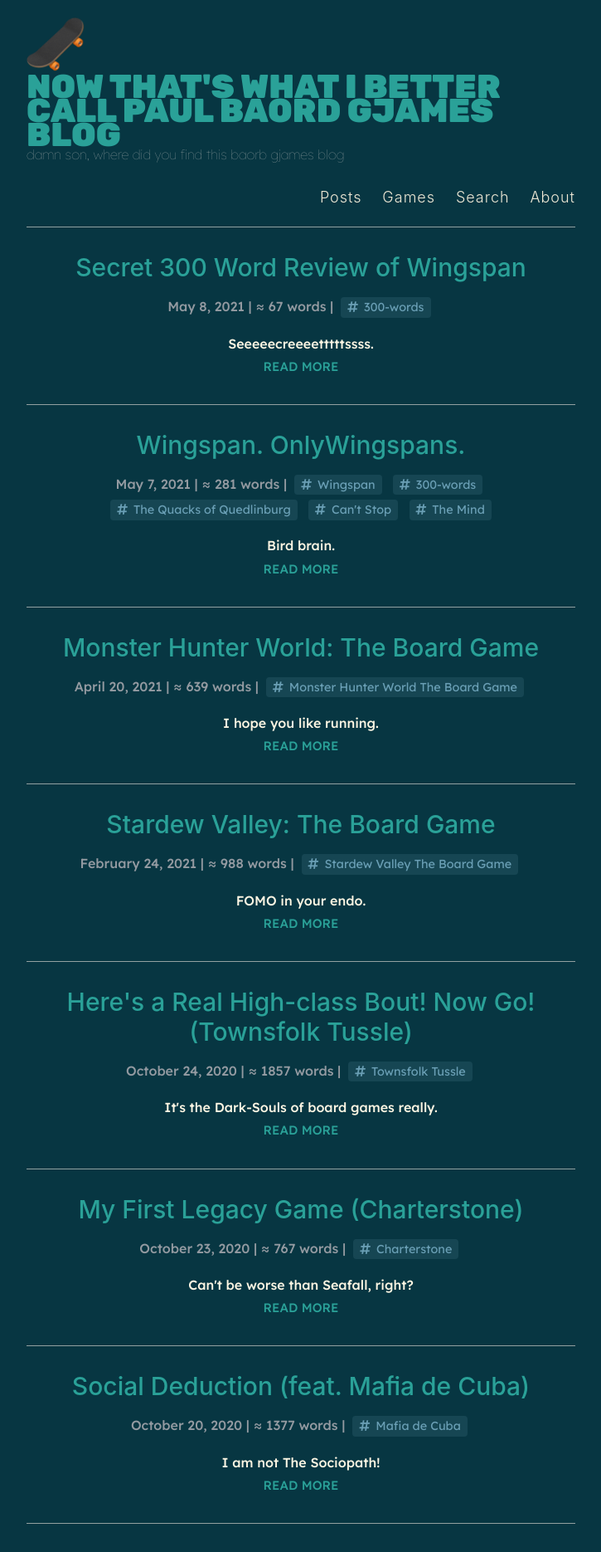
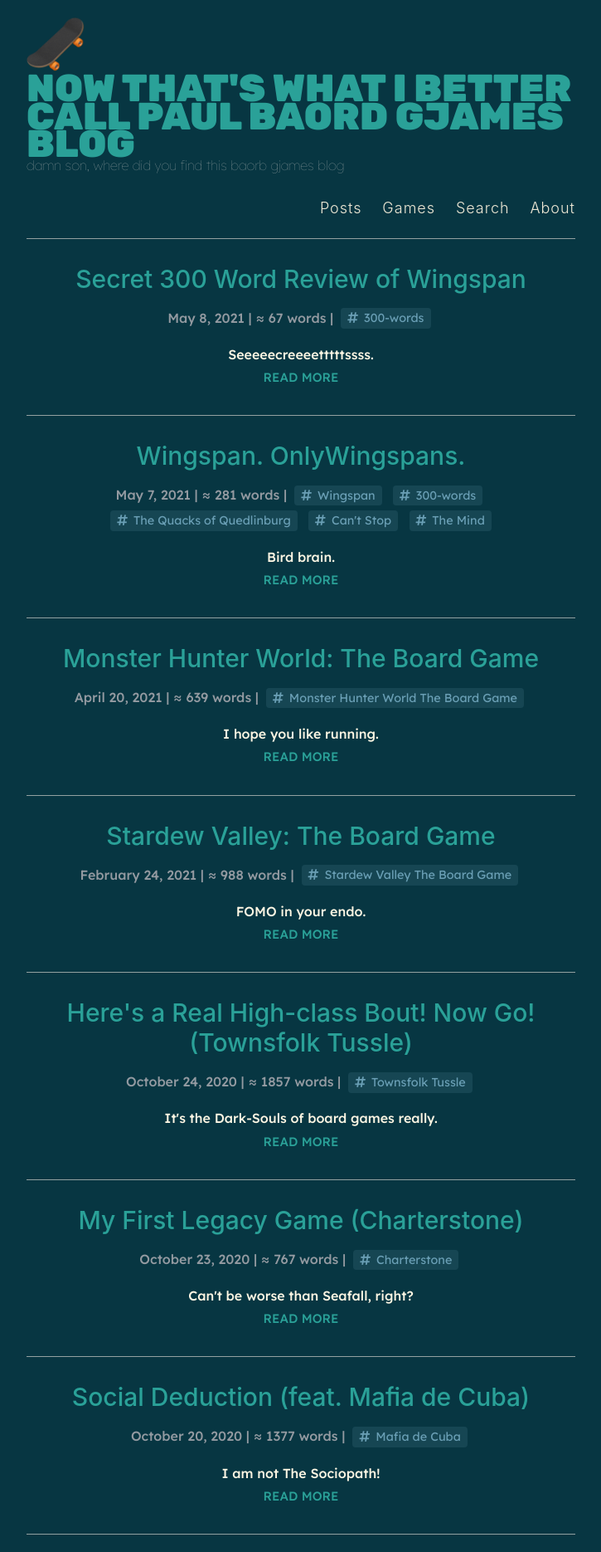
Before and after one commit to PKBoo/blog, a Jekyll site: the page built from index.html, in a window 1280 px wide. Shown: the top 1870 px of the page at 83% size, without its empty margins (277-1002 px from the left). Built offline with Jekyll 4.4.1, drawn with Linux system fonts in a browser that asks for light colours; nearby versions of some CDN libraries; some web fonts are replaced; the list of posts is cut into pages by our own code.

Commit message:
Increase site-name size

```diff
--- a/assets/style.scss
+++ b/assets/style.scss
@@ -343,7 +343,7 @@
   color: #2aa198;
   cursor: pointer;
   font-family: "Rubik";
-  font-size: 40px;
+  font-size: 46px;
   line-height: 73%;
   letter-spacing: 0px;
   text-align: left;
```
